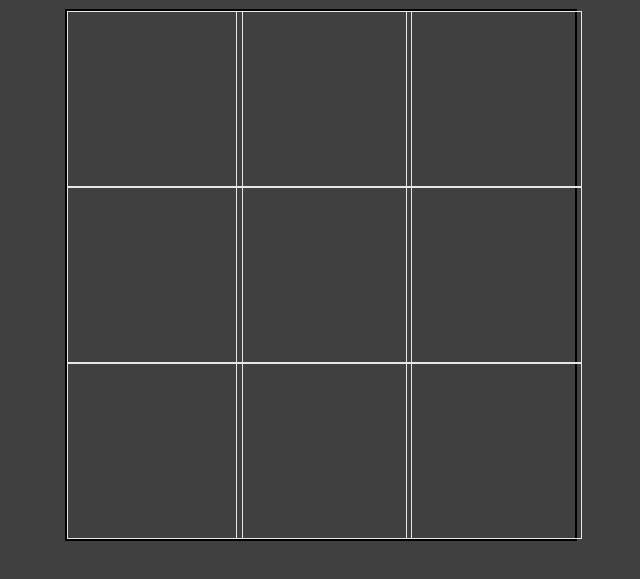
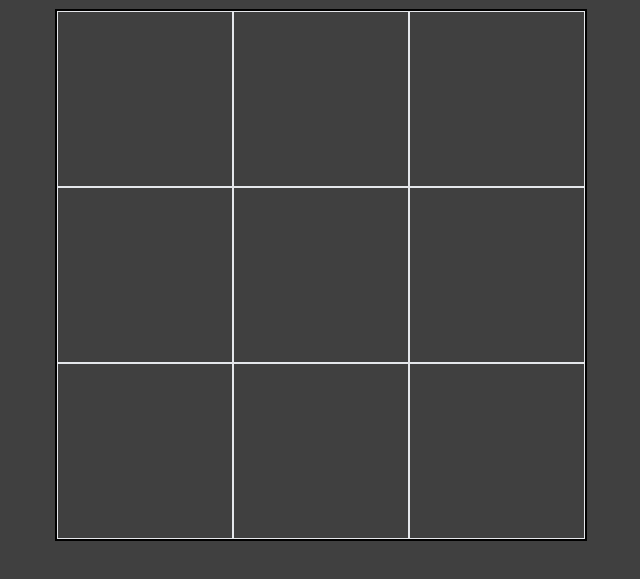
Before and after one commit to Source-Kod/Odin-Tic-Tac-Toe, a website: page index.html in a window 1280 px wide. Shown: the part 99-678 px from the top of the page, without its empty margins (319-959 px from the left). Drawn offline with Linux system fonts and the light colour scheme.

Commit message:
fix grid sizing

```diff
--- a/index.html
+++ b/index.html
@@ -16,7 +16,7 @@
     <img class="w-28 h-24" src="assets/svg/noun-jolly-roger-5230596.svg" alt="">
   </div>
   <!-- gameboard container -->
-  <div id="gameboard-container" class="grid grid-cols-3 border-2 border-black w-2/5">
+  <div id="gameboard-container" class="grid grid-cols-3 gap-0 border-2 border-black">
   </div>
   <div id="win-result-container">
   </div>
--- a/script.js
+++ b/script.js
@@ -102,7 +102,7 @@ const game = (() => {
       turn = 1;
     });
     winResultContainer.appendChild(restartButton);
-    restartButton.classList = 'bg-blue-500 text-white py-2 px-4 rounded font-custom'
+    restartButton.classList = 'bg-blue-500 text-white py-2 px-4 rounded font-custom';
   };
 
   const DrawGame = () => {
@@ -110,7 +110,7 @@ const game = (() => {
     const winResult = document.createElement('p');
 
     winResult.innerText = 'Its a Draw!';
-    winResult.classList = 'font-custom'
+    winResult.classList = 'font-custom';
 
     winResultContainer.appendChild(winResult);
     createRestartbutton();
@@ -168,7 +168,7 @@ const playerFactory = (playerLetter) => {
     const winResult = document.createElement('p');
 
     winResult.innerText = `The Winner is Player ${playerLetter}!`;
-    winResult.classList = 'font-custom'
+    winResult.classList = 'font-custom';
 
     winResultContainer.appendChild(winResult);
     game.createRestartbutton();
```
Also changed, not shown: css/style.css.
